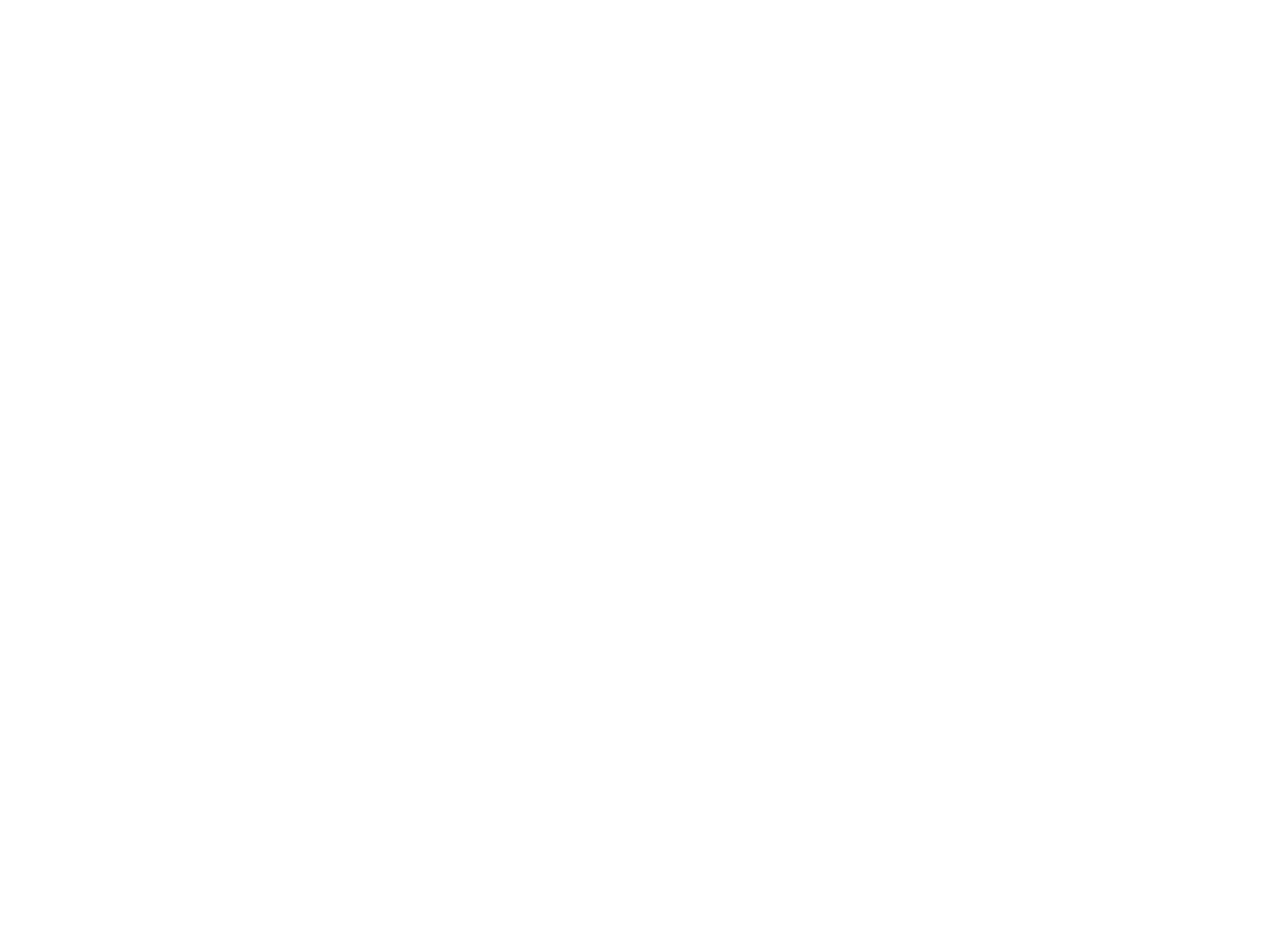
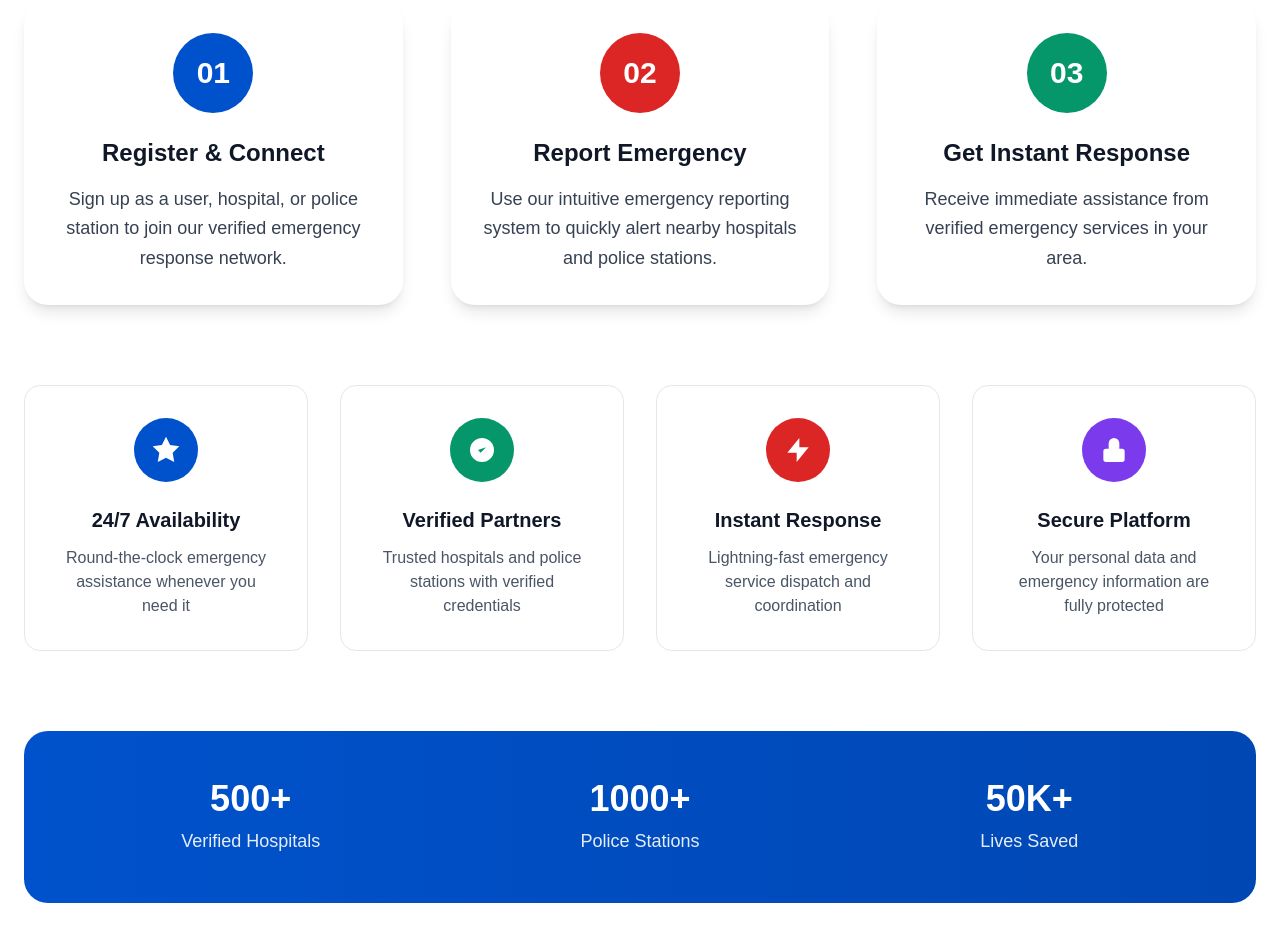
Before and after one commit to biswa-ganguly/LifeLong, a React app in the folder frontend/: page / in a window 1280 px wide. Shown: the part 1080-2022 px from the top of the page. Before the commit the page ends 800 px from the top, so only its background shows below. Built offline with nearby package versions, Linux system fonts and the light colour scheme; no server answers; the HTML template or start-up script is replaced by a standard one.

Commit message:
how it works section

```diff
--- a/frontend/src/pages/Home/Home.jsx
+++ b/frontend/src/pages/Home/Home.jsx
@@ -1,10 +1,12 @@
 import React from 'react';
 import Hero from './Hero';
+import HowItWorks from './HowItWorks';
 
 function Home() {
   return (
     <div>
       <Hero />
+      <HowItWorks />
     </div>
   );
 }
--- /dev/null
+++ b/frontend/src/pages/Home/HowItWorks.jsx
@@ -0,0 +1,126 @@
+import React from 'react';
+import { Link } from 'react-router-dom';
+
+function HowItWorks() {
+  return (
+    <section className="py-24 bg-white">
+      <div className="container mx-auto px-6">
+        {/* Header Section */}
+        <div className="text-center mb-20">
+          <h2 className="text-5xl lg:text-6xl font-bold text-gray-900 mb-8">
+            How It <span className="text-[#0052CC]">Works</span>
+          </h2>
+          <p className="text-xl text-gray-600 max-w-4xl mx-auto leading-relaxed">
+            Our comprehensive emergency response system connects you with the help you need in critical moments.
+            Follow these simple steps to get immediate assistance.
+          </p>
+        </div>
+
+        {/* Main Process Steps */}
+        <div className="grid grid-cols-1 lg:grid-cols-3 gap-12 mb-20">
+          {/* Step 1 */}
+          <div className="relative">
+            <div className="bg-white rounded-3xl p-8 text-center h-full shadow-lg">
+              <div className="w-20 h-20 bg-[#0052CC] text-white rounded-full flex items-center justify-center mx-auto mb-6">
+                <span className="text-3xl font-bold">01</span>
+              </div>
+              <h3 className="text-2xl font-bold text-gray-900 mb-4">Register & Connect</h3>
+              <p className="text-lg text-gray-700 leading-relaxed">
+                Sign up as a user, hospital, or police station to join our verified emergency response network.
+              </p>
+            </div>
+          </div>
+
+          {/* Step 2 */}
+          <div className="relative">
+            <div className="bg-white rounded-3xl p-8 text-center h-full shadow-lg">
+              <div className="w-20 h-20 bg-[#DC2625] text-white rounded-full flex items-center justify-center mx-auto mb-6">
+                <span className="text-3xl font-bold">02</span>
+              </div>
+              <h3 className="text-2xl font-bold text-gray-900 mb-4">Report Emergency</h3>
+              <p className="text-lg text-gray-700 leading-relaxed">
+                Use our intuitive emergency reporting system to quickly alert nearby hospitals and police stations.
+              </p>
+            </div>
+          </div>
+
+          {/* Step 3 */}
+          <div className="relative">
+            <div className="bg-white rounded-3xl p-8 text-center h-full shadow-lg">
+              <div className="w-20 h-20 bg-[#059669] text-white rounded-full flex items-center justify-center mx-auto mb-6">
+                <span className="text-3xl font-bold">03</span>
+              </div>
+              <h3 className="text-2xl font-bold text-gray-900 mb-4">Get Instant Response</h3>
+              <p className="text-lg text-gray-700 leading-relaxed">
+                Receive immediate assistance from verified emergency services in your area.
+              </p>
+            </div>
+          </div>
+        </div>
+
+        {/* Features Grid */}
+        <div className="grid grid-cols-1 md:grid-cols-2 lg:grid-cols-4 gap-8 mb-20">
+          <div className="bg-white border border-gray-200 rounded-2xl p-8 text-center hover:shadow-lg transition-shadow duration-300">
+            <div className="w-16 h-16 bg-[#0052CC] rounded-full flex items-center justify-center mx-auto mb-6">
+              <svg className="w-8 h-8 text-white" fill="currentColor" viewBox="0 0 24 24">
+                <path d="M12 2l3.09 6.26L22 9.27l-5 4.87 1.18 6.88L12 17.77l-6.18 3.25L7 14.14 2 9.27l6.91-1.01L12 2z"/>
+              </svg>
+            </div>
+            <h4 className="text-xl font-bold text-gray-900 mb-3">24/7 Availability</h4>
+            <p className="text-gray-600">Round-the-clock emergency assistance whenever you need it</p>
+          </div>
+
+          <div className="bg-white border border-gray-200 rounded-2xl p-8 text-center hover:shadow-lg transition-shadow duration-300">
+            <div className="w-16 h-16 bg-[#059669] rounded-full flex items-center justify-center mx-auto mb-6">
+              <svg className="w-8 h-8 text-white" fill="currentColor" viewBox="0 0 24 24">
+                <path d="M9 12l2 2 4-4m6 2a9 9 0 11-18 0 9 9 0 0118 0z"/>
+              </svg>
+            </div>
+            <h4 className="text-xl font-bold text-gray-900 mb-3">Verified Partners</h4>
+            <p className="text-gray-600">Trusted hospitals and police stations with verified credentials</p>
+          </div>
+
+          <div className="bg-white border border-gray-200 rounded-2xl p-8 text-center hover:shadow-lg transition-shadow duration-300">
+            <div className="w-16 h-16 bg-[#DC2625] rounded-full flex items-center justify-center mx-auto mb-6">
+              <svg className="w-8 h-8 text-white" fill="currentColor" viewBox="0 0 24 24">
+                <path d="M13 10V3L4 14h7v7l9-11h-7z"/>
+              </svg>
+            </div>
+            <h4 className="text-xl font-bold text-gray-900 mb-3">Instant Response</h4>
+            <p className="text-gray-600">Lightning-fast emergency service dispatch and coordination</p>
+          </div>
+
+          <div className="bg-white border border-gray-200 rounded-2xl p-8 text-center hover:shadow-lg transition-shadow duration-300">
+            <div className="w-16 h-16 bg-[#7C3AED] rounded-full flex items-center justify-center mx-auto mb-6">
+              <svg className="w-8 h-8 text-white" fill="currentColor" viewBox="0 0 24 24">
+                <path d="M12 15v2m-6 4h12a2 2 0 002-2v-6a2 2 0 00-2-2H6a2 2 0 00-2 2v6a2 2 0 002 2zm10-10V7a4 4 0 00-8 0v4h8z"/>
+              </svg>
+            </div>
+            <h4 className="text-xl font-bold text-gray-900 mb-3">Secure Platform</h4>
+            <p className="text-gray-600">Your personal data and emergency information are fully protected</p>
+          </div>
+        </div>
+
+        {/* Statistics Section */}
+        <div className="bg-gradient-to-r from-[#0052CC] to-[#0047B3] rounded-3xl p-12 text-white mb-20">
+          <div className="grid grid-cols-1 md:grid-cols-3 gap-8 text-center">
+            <div>
+              <div className="text-4xl font-bold mb-2">500+</div>
+              <div className="text-lg opacity-90">Verified Hospitals</div>
+            </div>
+            <div>
+              <div className="text-4xl font-bold mb-2">1000+</div>
+              <div className="text-lg opacity-90">Police Stations</div>
+            </div>
+            <div>
+              <div className="text-4xl font-bold mb-2">50K+</div>
+              <div className="text-lg opacity-90">Lives Saved</div>
+            </div>
+          </div>
+        </div>
+      </div>
+    </section>
+  );
+}
+
+export default HowItWorks;
```
